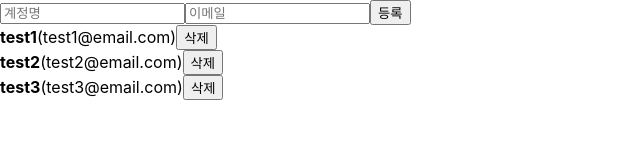
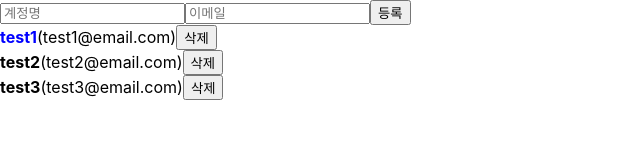
Before and after one commit to eagleduk/morden-react, a React (Create React App) app in the folder begin-react/: page / in a window 1280 px wide. Shown: the top 160 px of the page, without its empty margins (0-640 px from the left). Built offline with nearby package versions, Linux system fonts and the light colour scheme.

Commit message:
11. 배열에 항목 수정하기 - 배열의 특정 Item 을 업데이트 할 때에도 map 을 사용할 수 있다.

```diff
--- a/begin-react/src/App.js
+++ b/begin-react/src/App.js
@@ -9,17 +9,20 @@ function App() {
     {
         id: 1,
         username: "test1",
-        email: "test1@email.com"
+        email: "test1@email.com",
+        active: true
     },
     {
         id: 2,
         username: "test2",
-        email: "test2@email.com"
+        email: "test2@email.com",
+        active: false
     },
     {
         id: 3,
         username: "test3",
-        email: "test3@email.com"
+        email: "test3@email.com",
+        active: false
     }
   ]);
 
@@ -60,6 +63,16 @@ function App() {
 
   const onRemove = id => {
     setUsers(users.filter(user => user.id != id));
+  };
+
+  const onToggle = id => {
+    setUsers(
+      users.map(
+        user => user.id ===id
+        ? {...user, active: !user.active}
+        : user
+      )
+    );
   }
 
   return (
@@ -73,6 +86,7 @@ function App() {
       <UserList
         users={users}
         onRemove={onRemove}
+        onToggle={onToggle}
       />
     </>
   );
--- a/begin-react/src/UserList.js
+++ b/begin-react/src/UserList.js
@@ -1,28 +1,37 @@
 import React from "react";
 
-function User({user, onRemove}) {
-    const {username, email, id} = user;
+function User({user, onRemove, onToggle}) {
+    const {username, email, id, active} = user;
     return (
         <div>
-            <b>{username}</b>
+            <b
+                style={{
+                    color: active ? "blue" : "black",
+                    cursor: "pointer"
+                }}
+                onClick={() => onToggle(id)}
+            >
+                {username}
+            </b>
             <span>({email})</span>
             <button onClick={() => onRemove(id)}>삭제</button>
         </div>
     );
 }
 
-function UserList({users, onRemove}) {
+function UserList({users, onRemove, onToggle}) {
 
     return (
         <div>
             {
                 // key 값이 있어야 효율적으로 랜더링을 할 수 있다.
                 users.map(
-                    (user,index) => (
+                    (user) => (
                     <User
                         user={user}
                         key={user.id}
                         onRemove={onRemove}
+                        onToggle={onToggle}
                     />
                     )
                 )
```
Also changed, not shown: 1 other file (tests, documents, lock files or other folders).
